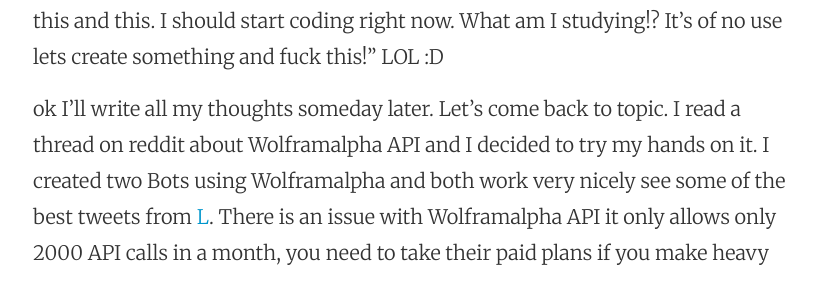
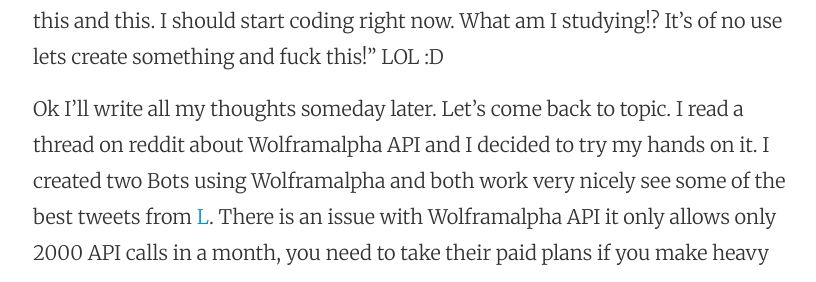
Before and after one commit to nish-d/vicky002.github.io, a Jekyll site: the page built from _posts/2015-12-15-How-to-create-Slack-Bot-using-wolframalpha-API.md, in a window 1280 px wide and 1400 px high, scrolled down 571 px. Shown: the part 164-446 px from the top of the window, without its empty margins (223-1039 px from the left). Built offline with Jekyll 4.4.1, drawn with Linux system fonts in a browser that asks for light colours; nearby versions of some CDN libraries; emoji names are drawn with the system emoji font; some web fonts are replaced; Markdown is read by kramdown in place of the engine named in the settings; comment, search, counter and statistics services are not loaded; some of the changed text lies outside the part shown.

Commit message:
fixed typos :smile:

```diff
--- a/_posts/2015-12-15-How-to-create-Slack-Bot-using-wolframalpha-API.md
+++ b/_posts/2015-12-15-How-to-create-Slack-Bot-using-wolframalpha-API.md
@@ -7,7 +7,7 @@
 
 It's been four days, my exams just got over. During exam time my thought process reaches its limit and I get so many project ideas, I feel like "I should try this and this. I should start coding right now. What am I studying!? It's of no use lets create something and fuck this!" LOL :D
 
-ok I'll write all my thoughts someday later. Let's come back to topic. I read a thread on reddit about Wolframalpha API and I decided to try my hands on it. I created two Bots using Wolframalpha and both work very nicely see some of the best tweets from [L](https://twitter.com/The_L__){:target="_blank"}. There is an issue with Wolframalpha API it only allows only 2000 API calls in a month, you need to take their paid plans if you make heavy usages.
+Ok I'll write all my thoughts someday later. Let's come back to topic. I read a thread on reddit about Wolframalpha API and I decided to try my hands on it. I created two Bots using Wolframalpha and both work very nicely see some of the best tweets from [L](https://twitter.com/The_L__){:target="_blank"}. There is an issue with Wolframalpha API it only allows only 2000 API calls in a month, you need to take their paid plans if you make heavy usages.
 
 This tutorial is about How to create your own Slack Bot using Wolframa API. I created one but you can not use it directly as it uses my App-Id and can make only 2000 API calls. (Obviously I'm not going to spend my money)
 
@@ -41,7 +41,7 @@
  - Changes to be made
  	- Open your project click on `config.py.example` file and add your APP_ID in single quotes.
  	- Change the name of the file from `config.py.example` to `config.py`.
- 	- If I upload my `config.py` file on GitHub, anyone can use my APP_ID to make calls. that's the reason naming it as `config.py.example` :p
+ 	- If I upload my `config.py` file on GitHub, anyone can use my APP_ID to make calls. That's the reason naming it as `config.py.example` :p
 
 ## step 3: Upload your code on dropbox
 
@@ -93,4 +93,4 @@
 
 Please comment below for the issues related to the post and anything related to My bot Please use the [issue tracker](https://github.com/vicky002/slack-TheL/issues) to report any bugs or file feature requests.
 
-This is my second post, I have thought of writing one post in a week. If you're interested in reading my posts, you can [leave you email here](http://eepurl.com/bIgxHz) (expect one mail in a week :) ).
+This is my second post, I have thought of writing one post in a week. If you're interested in reading my posts, you can [leave you email here](http://eepurl.com/bIgxHz) (expect one mail in a week) :) .
```
Also changed, not shown: other parts of _posts/2015-12-15-How-to-create-Slack-Bot-using-wolframalpha-API.md (+4 -4 lines).
